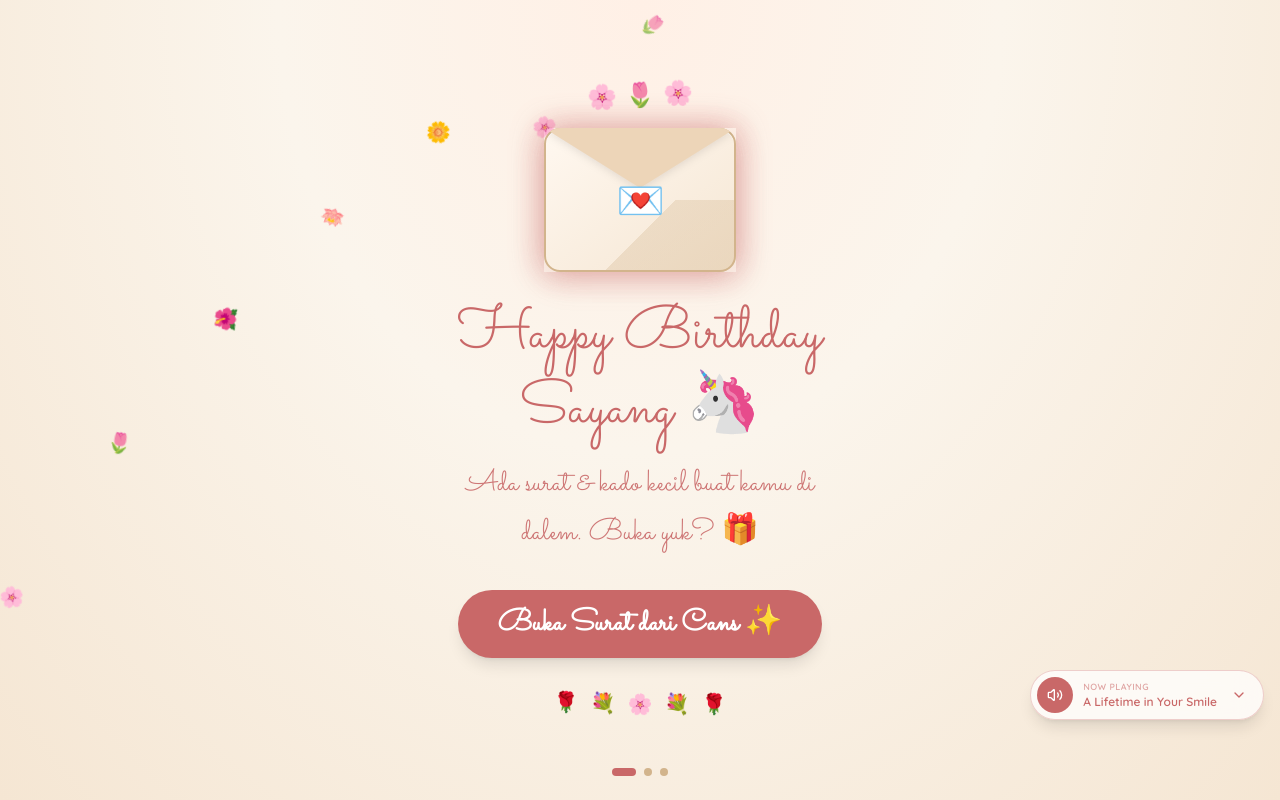
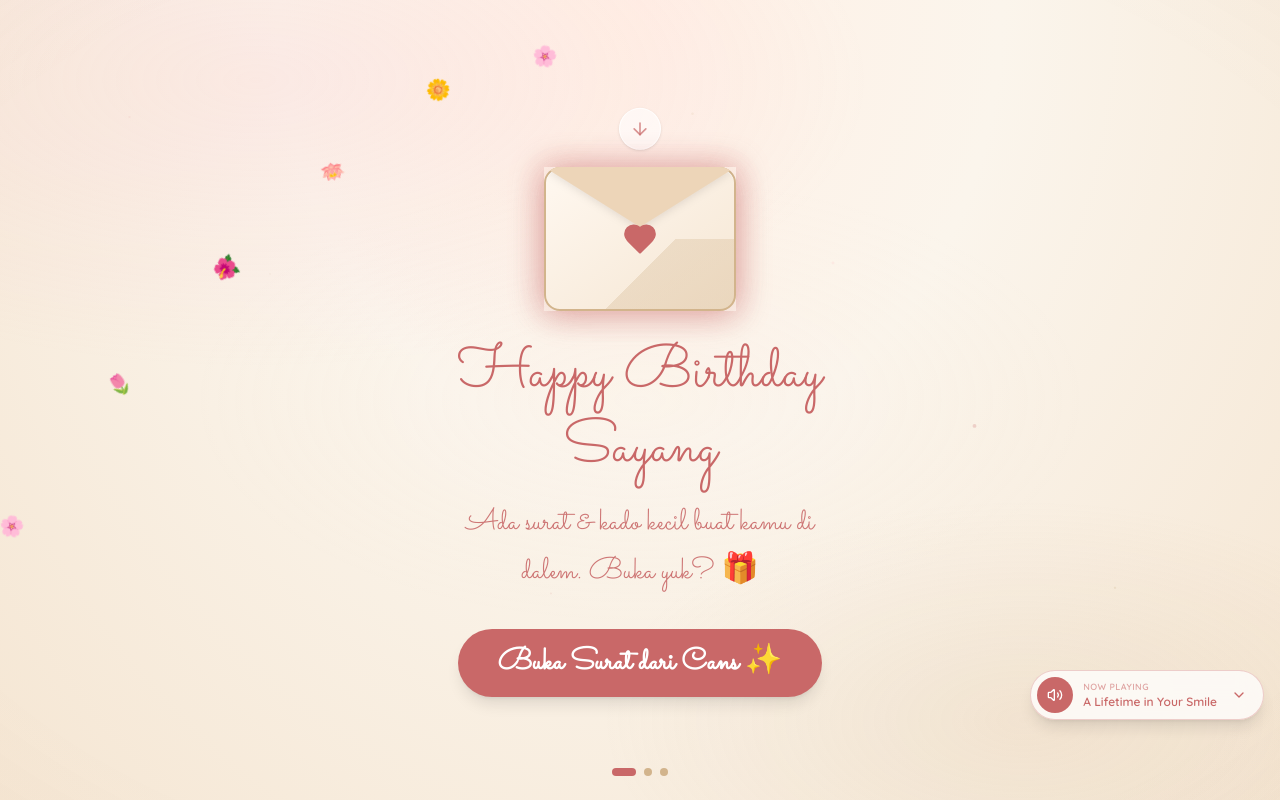
Before and after one commit to muhamadikhsandev/birthday, a Next.js app: page / in a window 1280 px wide. Built offline with nearby package versions, Linux system fonts and the light colour scheme.

Commit message:
update letter 2

```diff
--- a/src/components/envelope/EnvelopeSlide.tsx
+++ b/src/components/envelope/EnvelopeSlide.tsx
@@ -2,6 +2,7 @@
 
 import { useState } from "react";
 import { motion, AnimatePresence } from "framer-motion";
+import { ArrowDown, Heart } from "lucide-react";
 import Button from "@/components/ui/Button";
 
 interface EnvelopeSlideProps {
@@ -10,19 +11,15 @@ interface EnvelopeSlideProps {
 
 // ─── Komponen kecil ───────────────────────────────────────────────────────────
 
-function FloatingPetals() {
+function DownArrowIndicator() {
   return (
-    <div className="flex gap-2 mb-4 text-2xl">
-      {[..."🌸🌷🌸"].map((char, i) => (
-        <motion.span
-          key={i}
-          animate={{ y: [0, -6, 0] }}
-          transition={{ duration: 2, delay: i * 0.3, repeat: Infinity }}
-        >
-          {char}
-        </motion.span>
-      ))}
-    </div>
+    <motion.div
+      animate={{ y: [0, 6, 0] }}
+      transition={{ duration: 1.5, repeat: Infinity, ease: "easeInOut" }}
+      className="mb-6 text-[#C96868]/70 bg-white/60 p-2.5 rounded-full border border-white/80 shadow-sm"
+    >
+      <ArrowDown className="w-5 h-5" />
+    </motion.div>
   );
 }
 
@@ -57,13 +54,13 @@ function EnvelopeIllustration() {
       </div>
       {/* Stempel hati */}
       <div className="absolute inset-0 flex items-center justify-center">
-        <motion.span
+        <motion.div
           animate={{ scale: [1, 1.15, 1] }}
           transition={{ duration: 1.5, repeat: Infinity }}
-          className="text-4xl z-10"
+          className="z-10 text-[#C96868]"
         >
-          💌
-        </motion.span>
+          <Heart className="w-8 h-8 fill-current" />
+        </motion.div>
       </div>
       {/* Lipatan bawah */}
       <div
@@ -192,7 +189,7 @@ export default function EnvelopeSlide({ onOpen }: EnvelopeSlideProps) {
           transition={{ duration: 0.5, ease: "easeOut" }}
           className="flex flex-col items-center justify-center text-center max-w-md px-6"
         >
-          <FloatingPetals />
+          <DownArrowIndicator />
 
           {/* Amplop */}
           <motion.div
@@ -211,9 +208,7 @@ export default function EnvelopeSlide({ onOpen }: EnvelopeSlideProps) {
             className="text-5xl md:text-6xl text-[#C96868] mb-3 leading-tight"
             style={{ fontFamily: "var(--font-sacramento)" }}
           >
-            Happy Birthday
-            <br />
-            Sayang 🦄
+            Happy Birthday Sayang
           </motion.h1>
 
           <motion.p
@@ -243,23 +238,7 @@ export default function EnvelopeSlide({ onOpen }: EnvelopeSlideProps) {
             </Button>
           </motion.div>
 
-          {/* Bunga bawah */}
-          <motion.div
-            className="mt-8 flex gap-3 text-xl"
-            initial={{ opacity: 0 }}
-            animate={{ opacity: 1 }}
-            transition={{ delay: 0.8 }}
-          >
-            {["🌹", "💐", "🌸", "💐", "🌹"].map((icon, i) => (
-              <motion.span
-                key={i}
-                animate={{ y: [0, -4, 0] }}
-                transition={{ duration: 2.5, delay: i * 0.2, repeat: Infinity }}
-              >
-                {icon}
-              </motion.span>
-            ))}
-          </motion.div>
+
         </motion.div>
       )}
 
--- a/src/components/ui/BackgroundPetals.tsx
+++ b/src/components/ui/BackgroundPetals.tsx
@@ -2,27 +2,84 @@
 
 import { motion } from "framer-motion";
 
-const PETALS = ["🌸", "🌷", "🌺", "🪷", "🌼"];
+// Bunga ringan yang jatuh
+const PETAL_EMOJIS = ["🌸", "🌷", "🌺", "🪷", "🌼"];
+
+// Partikel cahaya kecil (titik-titik berkilau)
+const SPARKLE_COUNT = 8;
 
 export default function BackgroundPetals() {
   return (
     <div className="fixed inset-0 pointer-events-none overflow-hidden z-0">
+      {/* ── Lapisan gradien sinematik ── */}
+      <div
+        className="absolute inset-0"
+        style={{
+          background:
+            "radial-gradient(ellipse 80% 60% at 20% 10%, rgba(255,182,193,0.18) 0%, transparent 60%)," +
+            "radial-gradient(ellipse 60% 50% at 80% 90%, rgba(210,180,140,0.15) 0%, transparent 55%)," +
+            "radial-gradient(ellipse 50% 40% at 50% 50%, rgba(255,240,230,0.1) 0%, transparent 70%)",
+        }}
+      />
+
+      {/* ── Vignette tepi halus ── */}
+      <div
+        className="absolute inset-0"
+        style={{
+          background:
+            "radial-gradient(ellipse 110% 110% at 50% 50%, transparent 55%, rgba(180,120,100,0.08) 100%)",
+        }}
+      />
+
+      {/* ── Bunga jatuh ── */}
       {Array.from({ length: 12 }).map((_, i) => (
         <div
-          key={i}
-          className="absolute text-xl opacity-20"
+          key={`petal-${i}`}
+          className="absolute text-xl"
           style={{
             left: `${(i * 8.33) % 100}%`,
+            opacity: 0.15 + (i % 3) * 0.04,
             animationName: "float-down",
-            animationDuration: `${8 + (i % 5)}s`,
-            animationDelay: `${i * 0.8}s`,
+            animationDuration: `${9 + (i % 5)}s`,
+            animationDelay: `${i * 0.9}s`,
             animationTimingFunction: "linear",
             animationIterationCount: "infinite",
             animationFillMode: "both",
           }}
         >
-          {PETALS[i % PETALS.length]}
+          {PETAL_EMOJIS[i % PETAL_EMOJIS.length]}
         </div>
+      ))}
+
+      {/* ── Partikel cahaya / sparkle halus ── */}
+      {Array.from({ length: SPARKLE_COUNT }).map((_, i) => (
+        <motion.div
+          key={`sparkle-${i}`}
+          className="absolute rounded-full"
+          style={{
+            left: `${10 + i * 11}%`,
+            top: `${15 + (i % 4) * 20}%`,
+            width: i % 2 === 0 ? 3 : 2,
+            height: i % 2 === 0 ? 3 : 2,
+            background:
+              i % 3 === 0
+                ? "rgba(201,104,104,0.35)"
+                : i % 3 === 1
+                ? "rgba(210,180,140,0.4)"
+                : "rgba(255,200,200,0.3)",
+          }}
+          animate={{
+            opacity: [0, 0.8, 0],
+            scale: [0.5, 1.4, 0.5],
+            y: [0, -18, 0],
+          }}
+          transition={{
+            duration: 3 + (i % 3),
+            delay: i * 0.6,
+            repeat: Infinity,
+            ease: "easeInOut",
+          }}
+        />
       ))}
     </div>
   );
```
